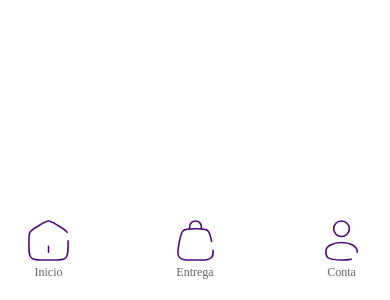
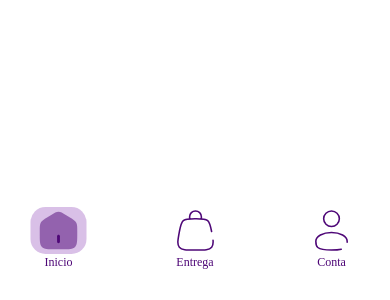
Before and after one commit to E-Seu/Front-End, a React Native app: screen / in a window 390 px wide. Shown: the part 544-844 px from the top of the page. Built offline with nearby package versions, Linux system fonts and the light colour scheme.

Commit message:
Adicionando navBar funcional

```diff
--- a/App.js
+++ b/App.js
@@ -1,13 +1,13 @@
 import { StatusBar, StyleSheet, useColorScheme, View } from 'react-native';
 import NavBar from './src/components/navBar';
 
-function App() {
+function App({ navigation }) {
   const isDarkMode = useColorScheme() === 'dark';
 
   return (
     <View style={styles.container}>
       <StatusBar barStyle={isDarkMode ? 'light-content' : 'dark-content'} />
-      <NavBar tipo='entregador'/>
+      <NavBar tipo='entregador' navigation={navigation} />
     </View>
   );
 }
--- a/package.json
+++ b/package.json
@@ -10,9 +10,14 @@
     "test": "jest"
   },
   "dependencies": {
+    "@react-native-async-storage/async-storage": "^2.2.0",
     "@react-native/new-app-screen": "0.80.0",
+    "@react-navigation/native": "^7.1.14",
+    "@react-navigation/stack": "^7.4.2",
     "react": "19.1.0",
     "react-native": "0.80.0",
+    "react-native-safe-area-context": "^5.5.1",
+    "react-native-screens": "^4.11.1",
     "react-native-svg": "^15.12.0",
     "react-native-vector-icons": "^10.2.0"
   },
--- a/src/components/icon.js
+++ b/src/components/icon.js
@@ -1,5 +1,5 @@
-import React, { Component } from "react";
-import { TouchableOpacity, StyleSheet, Text, View } from "react-native";
+import React from "react";
+import { StyleSheet, Text, View } from "react-native";
 import InicioIcon from "../assets/icons/inicioIcon";
 import ContaIcon from "../assets/icons/contaIcon";
 import PedidoIcon from "../assets/icons/pedidoIcon";
@@ -14,39 +14,26 @@ const iconComponents = {
   Entrega: EntregaIcon,
 };
 
-export default class Icon extends Component {
-  constructor(props) {
-    super(props);
-    this.state = {
-      aberto: false,
-    };
-  }
+function Icon({ nome, ativo = false }) {
+  const IconComponent = iconComponents[nome] || PlaceholderIcon;
 
-  aoClicar = () => {
-    if (!this.state.aberto) {
-      this.setState({
-        aberto: true,
-      });
-    }
-  };
-
-  render() {
-    const IconComponent = iconComponents[this.props.nome] || PlaceholderIcon;
+  console.log(`Icon ${nome} - ativo: ${ativo}`); // Debug para verificar se está recebendo a prop
 
   return (
-      <TouchableOpacity onPress={this.aoClicar} style={styles.container}>
+    <View style={styles.container}>
       <View style={styles.iconContainer}>
         <IconComponent
-            isActive={this.state.aberto}
-            name={this.props.nome}
+          isActive={ativo}
+          name={nome}
           width={57}
           height={47}
         />
-          <Text style={styles.iconText}>{this.props.nome}</Text>
+        <Text style={[styles.iconText, ativo && styles.activeText]}>
+          {nome}
+        </Text>
       </View>
-      </TouchableOpacity>
+    </View>
   );
-  }
 }
 
 const styles = StyleSheet.create({
@@ -60,9 +47,15 @@ const styles = StyleSheet.create({
   },
   iconText: {
     fontSize: 12,
-    color: "#666",
+    color: "#4E0777",
     marginTop: 1,
     textAlign: "center",
     fontFamily: "Nunito-Bold",
   },
+  activeText: {
+    color: "#4E0777",
+
+  },
 });
+
+export default Icon;
--- a/src/components/navBar.js
+++ b/src/components/navBar.js
@@ -1,21 +1,45 @@
-import React from "react";
+import React, { useState } from "react";
 import { View, TouchableOpacity, Image, StyleSheet } from 'react-native';
 import Icon from "./icon.js";
 
-// Defina os ícones de cada tipo de NavBar
-const navBarIcons = {
-  cliente: ["Inicio", "Pedido", "Conta"],
-  restaurante: ["Inicio", "Pedido", "Conta"],
-  entregador: ["Inicio", "Entrega", "Conta"],
+// Defina os ícones e suas respectivas rotas para cada tipo de NavBar
+const navBarConfig = {
+  cliente: [
+    { icon: "Inicio", route: "ClienteHome" },
+    { icon: "Pedido", route: "ClientePedidos" },
+    { icon: "Conta", route: "ClienteConta" }
+  ],
+  restaurante: [
+    { icon: "Inicio", route: "RestauranteHome" },
+    { icon: "Pedido", route: "RestaurantePedidos" },
+    { icon: "Conta", route: "RestauranteConta" }
+  ],
+  entregador: [
+    { icon: "Inicio", route: "EntregadorHome" },
+    { icon: "Entrega", route: "EntregadorEntregas" },
+    { icon: "Conta", route: "EntregadorConta" }
+  ],
 };
 
-function NavBar({ tipo = "cliente" }) {
-  const icons = navBarIcons[tipo] || navBarIcons["cliente"];
+function NavBar({ tipo = "cliente", navigation }) {
+  const navItems = navBarConfig[tipo] || navBarConfig["cliente"];
+  const [activeIcon, setActiveIcon] = useState(navItems[0].icon); // Primeiro ícone ativo por padrão
+
+  const handlePress = (route, icon) => {
+    setActiveIcon(icon); // Ativa o ícone pressionado
+    // navigation.navigate(route);
+  };
 
   return (
     <View style={styles.container}>
-      {icons.map((nome) => (
-        <Icon key={nome} nome={nome} />
+      {navItems.map((item) => (
+        <TouchableOpacity
+          key={item.icon}
+          onPress={() => handlePress(item.route, item.icon)}
+          style={styles.iconButton}
+        >
+          <Icon nome={item.icon} ativo={activeIcon === item.icon} />
+        </TouchableOpacity>
       ))}
     </View>
   );
@@ -29,6 +53,9 @@ const styles = StyleSheet.create({
     flexDirection: 'row',
     padding: 20,
   },
+  iconButton: {
+    padding: 10,
+  },
 });
 
 export default NavBar;
```
Also changed, not shown: 1 other file (tests, documents, lock files or other folders). Lines whose indentation alone changed are shown as unchanged.
